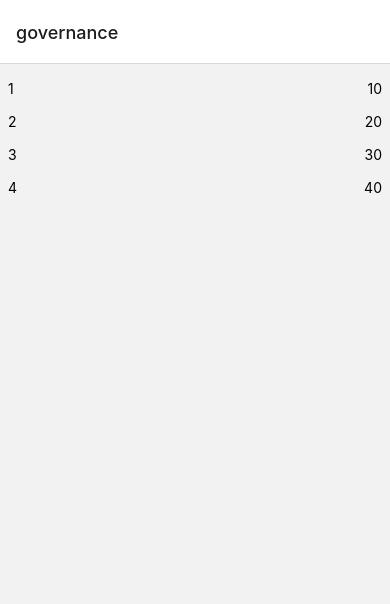
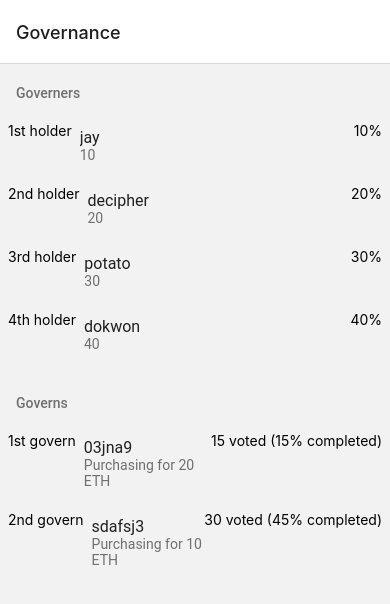
Before and after one commit to swc0620/enft_dao_management_app, a React Native app: screen /Governance in a window 390 px wide. Shown: the top 604 px of the page. Built offline with nearby package versions, Linux system fonts and the light colour scheme.

Commit message:
2nd commit. prototype completed for 1st team meeting

```diff
--- a/App.tsx
+++ b/App.tsx
@@ -1,6 +1,6 @@
 import { StatusBar } from "expo-status-bar";
 import React from "react";
-import { StyleSheet, Text, View } from "react-native";
+import { StyleSheet, Text, ScrollView } from "react-native";
 import { Provider as PaperProvider } from "react-native-paper";
 import { NavigationContainer } from "@react-navigation/native";
 import { createNativeStackNavigator } from "@react-navigation/native-stack";
@@ -12,13 +12,25 @@ const Stack = createNativeStackNavigator();
 
 export default function App() {
   return (
-    <NavigationContainer>
-      <PaperProvider>
+
+
+
+
+    <PaperProvider>
+
+      <NavigationContainer>
+
         <Stack.Navigator>
-          <Stack.Screen name="governance" component={Govern} />
+
+          <Stack.Screen name="Governance" component={Govern} />
+
         </Stack.Navigator>
+
+        </NavigationContainer>
+
       </PaperProvider>
-    </NavigationContainer>
+
+
   )}
 
   const styles = StyleSheet.create({
--- a/src/components/GovernList.tsx
+++ b/src/components/GovernList.tsx
@@ -14,9 +14,30 @@ export default function GovernList(props: GovernListProp) {
   const { index, nftId, price, votes, approveRate } = props;
   return (
     <List.Item
-      nftId={nftId}
-      price={price}
-      votes = {votes}
-      approveRate={approveRate}
+
+      title={`${nftId}`}
+      description ={`Purchasing for ${price} ETH`}
+      left={(props) => (
+        <>
+          {
+            (index % 10 == 1) &&
+            <Text>{index}st govern</Text>}
+          {
+            (index % 10 == 2) &&
+            <Text>{index}nd govern</Text>}
+          {
+            (index % 10 == 3) &&
+            <Text>{index}rd govern</Text>}
+          {
+            (index % 10 > 3) &&
+            <Text>{index}th govern</Text>}
+        </>
+      )}
+      right={(props) => (
+        <>
+          <Text>{`${votes} voted (${approveRate}% completed)`}</Text>
+        </>
+      )}
     />
-  )};
+  );
+}
--- a/src/components/GovernUserList.tsx
+++ /dev/null
@@ -1,29 +0,0 @@
-import React from "react";
-import { StyleSheet, Text, View } from "react-native";
-import { List } from "react-native-paper";
-
-type GovernUserListProp = {
-  index: number;
-  telegramId: string;
-  share: number;
-};
-
-export default function GovernUserList(props: GovernUserListProp) {
-  const { index, telegramId, share } = props;
-  return (
-    <List.Item
-      id={telegramId}
-      share={share}
-      left={(props) => (
-        <>
-          <Text>{index}</Text>
-        </>
-      )}
-      right={(props) => (
-        <>
-          <Text>{`${share}`}</Text>
-        </>
-      )}
-    />
-  );
-}
--- /dev/null
+++ b/src/components/GovernerList.tsx
@@ -0,0 +1,42 @@
+import React from "react";
+import { StyleSheet, Text, View } from "react-native";
+import { List } from "react-native-paper";
+
+type GovernerListProp = {
+  index: number;
+  telegramId: string;
+  share: number;
+  shareportion : number;
+};
+
+export default function GovernerList(props: GovernerListProp) {
+  const { index, telegramId, share, shareportion } = props;
+  return (
+    <List.Item
+
+      title={`${telegramId}`}
+      description ={share}
+      left={(props) => (
+        <>
+          {
+            (index % 10 == 1) &&
+            <Text>{index}st holder</Text>}
+          {
+            (index % 10 == 2) &&
+            <Text>{index}nd holder</Text>}
+          {
+            (index % 10 == 3) &&
+            <Text>{index}rd holder</Text>}
+          {
+            (index % 10 > 3) &&
+            <Text>{index}th holder</Text>}
+        </>
+      )}
+      right={(props) => (
+        <>
+          <Text>{`${shareportion*100}%`}</Text>
+        </>
+      )}
+    />
+  );
+}
--- a/src/pages/Govern.tsx
+++ b/src/pages/Govern.tsx
@@ -1,11 +1,11 @@
 import { StatusBar } from "expo-status-bar";
 import React from "react";
 import { StyleSheet, Text, ScrollView } from "react-native";
-import GovernUserList from "../components/GovernUserList";
+import GovernerList from "../components/GovernerList";
 import GovernList from "../components/GovernList";
 import { List } from "react-native-paper";
 
-const governUserDummy = [
+const governerDummy = [
   {
     telegramId: "jay",
     share: 10,
@@ -24,6 +24,8 @@ const governUserDummy = [
   },
 ];
 
+const totalShare = 100;
+
 const governDummy = [
   {
     nftId: "03jna9",
@@ -41,18 +43,38 @@ const governDummy = [
 
 export default function Govern() {
   return (
+    <ScrollView nestedScrollEnabled = {true}>
       <ScrollView>
         <List.Section style={{ justifyContent: "center" }}>
-        {governUserDummy.map((v, i) => {
+          <List.Subheader> Governers</List.Subheader>
+            {governerDummy.map((v, i) => {
               return (
-            <GovernUserList
+                <GovernerList
                   index={i + 1}
-              id={v.telegramId}
+                  telegramId={v.telegramId}
                   share={v.share}
+                  shareportion = {v.share/totalShare}
                 />
               );
             })}
         </List.Section>
+      </ScrollView>
+      <ScrollView>
+        <List.Section style={{ justifyContent: "center" }}>
+          <List.Subheader> Governs</List.Subheader>
+            {governDummy.map((v, i) => {
+              return (
+                <GovernList
+                  index={i + 1}
+                  nftId={v.nftId}
+                  price={v.price}
+                  votes={v.votes}
+                  approveRate={v.approveRate}
+                />
+              );
+            })}
+        </List.Section>
+      </ScrollView>
     </ScrollView>
     );
   }
```
Lines whose indentation alone changed are shown as unchanged.
